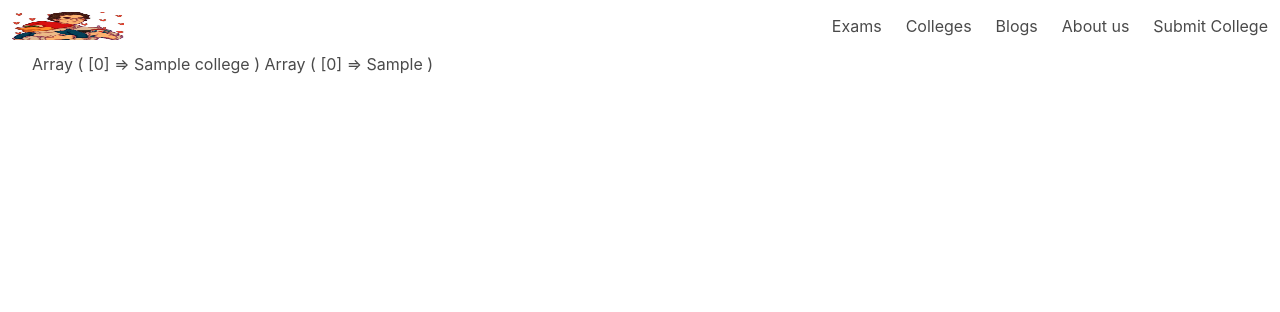
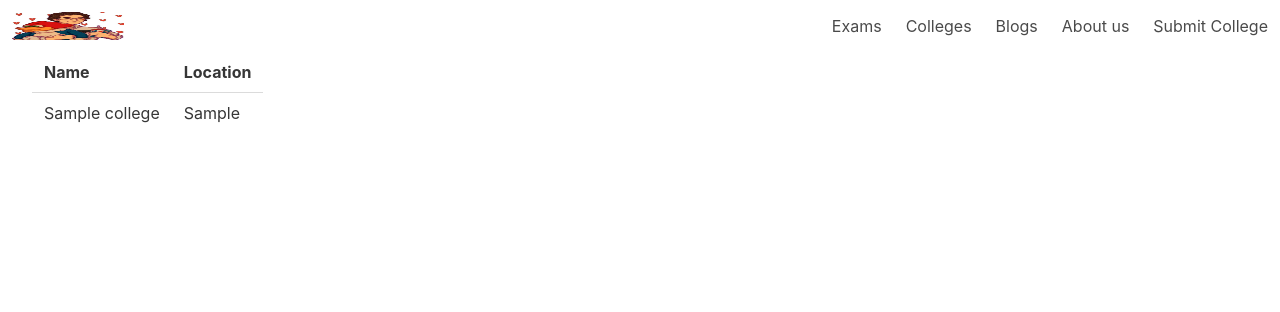
Before and after one commit to sahilnare/php-mysql-website, a PHP site: page /colleges.php in a window 1280 px wide. Shown: the top 312 px of the page. Run offline with PHP 8.4, Linux system fonts and the light colour scheme; tables that the repository leaves empty or names only in its code hold one stand-in row (values such as "Sample post"); some libraries are stand-ins or nearby versions.

Commit message:
Added tables

```diff
--- a/colleges.php
+++ b/colleges.php
@@ -21,14 +21,20 @@
 		$resultCheck = mysqli_num_rows($result);
 		$college_name = array();
 		$college_location = array();
+		$college_data = array();
 
 		if ($resultCheck > 0) {
 			while ($row = mysqli_fetch_assoc($result)) {
-				array_push($college_name, $row['nameCollege']);
-				array_push($college_location, $row['location']);
+				// array_push($college_name, $row['nameCollege']);
+				// array_push($college_location, $row['location']);
+				$college_data[] = $row;
 			}
-			print_r($college_name);
-			print_r($college_location);
+			//print_r($college_data);
+			echo "<table class=\"table\"><tr><th>Name</th><th>Location</th></tr>";
+			foreach ($college_data as $coll) {
+				echo "<tr><td>".$coll['nameCollege']."</td><td>".$coll['location']."</td></tr>";
+			}
+			echo "</table>";
 		}
 		else {
 			echo "No colleges";
```
